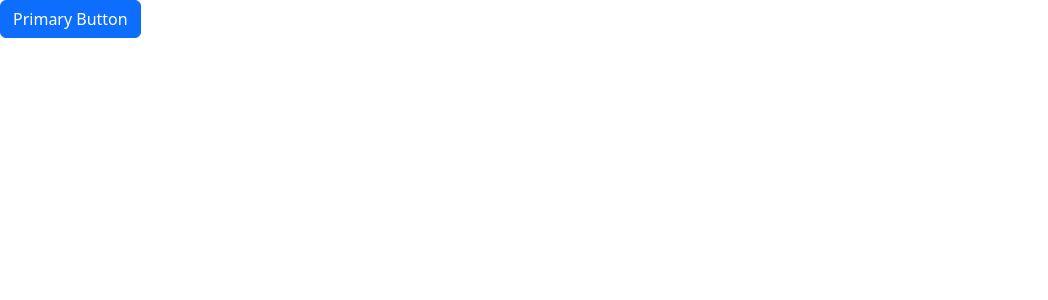
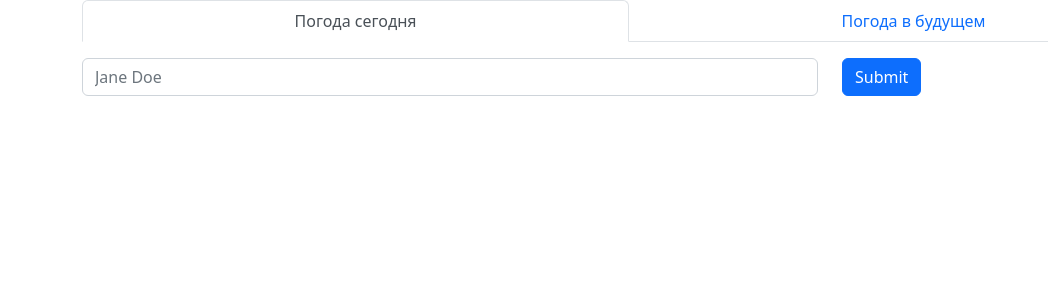
Before and after one commit to pbychenko/weather, a React app: page / in a window 1280 px wide. Shown: the top 300 px of the page, without its empty margins (0-1048 px from the left). Built offline with nearby package versions, Linux system fonts and the light colour scheme.

Commit message:
add first components

```diff
--- a/src/App.jsx
+++ b/src/components/App.jsx
@@ -1,14 +1,15 @@
-// import axios from 'axios';
-import { Button } from 'react-bootstrap';
+import axios from 'axios';
 import React, { useState, useEffect } from 'react';
-// import Card from './Card.jsx';
-// import MyModal from './MyModal.jsx';
 import 'bootstrap/dist/css/bootstrap.min.css';
+import Tab from 'react-bootstrap/Tab';
+import Tabs from 'react-bootstrap/Tabs';
+import Container from 'react-bootstrap/Container';
+import CityInput from './CityInput';
 
-// const baseUrl = 'https://boiling-refuge-66454.herokuapp.com/images';
+
+const baseUrl = 'https://api.openweathermap.org/data';
 
 const App = () => {
-  const a = 1
   // const [items, setItems] = useState([]);
   // const [activePictureData, setActivePictureData] = useState(null);
   // const [showModal, setShowModal] = useState(false);
@@ -91,24 +92,28 @@ const App = () => {
   //     </Alert>
   //   );
   // }
+  const [key, setKey] = useState('today');
 
   return (
     <>
-      <Button variant="primary">
-          Primary Button
-        </Button>
-      {/* {!showErrorBlock ? (
-        <div className="container">
-          <div className="row justify-content-center">
-            {renderPictures()}
-          </div>
-          {renderModal()}
-        </div>
-      ) : (
-      <Alert variant='info' className="text-center">
-        Something wrong with newtwork please try later
-      </Alert>
-      )} */}
+      <Container>
+        <Tabs
+          defaultActiveKey="home"
+          // transition={false}
+          id="controlled-tab-example"
+          activeKey={key}
+          onSelect={(k) => setKey(k)}
+          className="mb-3"
+          fill
+        >
+          <Tab eventKey="today" title="Погода сегодня">
+            <CityInput />
+          </Tab>
+          <Tab eventKey="future" title="Погода в будущем">
+            <CityInput />
+          </Tab>
+      </Tabs>
+      </Container>
     </>
   );
 };
--- /dev/null
+++ b/src/components/CityInput.jsx
@@ -0,0 +1,29 @@
+import React, { useState, useEffect } from 'react';
+import Col from 'react-bootstrap/Col';
+import Form from 'react-bootstrap/Form';
+import Row from 'react-bootstrap/Row';
+import Button from 'react-bootstrap/Button';
+
+const CityInput = () => (
+  <Form>
+    <Row className="align-items-center">
+			<Col sm={8}>
+				<Form.Label htmlFor="inlineFormInput" visuallyHidden>
+					Name
+				</Form.Label>
+				<Form.Control
+					className="mb-2"
+					id="inlineFormInput"
+					placeholder="Jane Doe"
+				/>
+			</Col>
+			<Col sm={4}>
+				<Button type="submit" className="mb-2">
+					Submit
+				</Button>
+			</Col>
+		</Row>
+	</Form>
+);
+
+export default CityInput;
--- a/src/index.jsx
+++ b/src/index.jsx
@@ -1,7 +1,7 @@
 import 'bootstrap/dist/js/bootstrap.bundle';
 import ReactDOM from 'react-dom';
 import React from 'react';
-import App from './App.jsx';
+import App from './components/App.jsx';
 
 ReactDOM.render(
   <App />,
```
